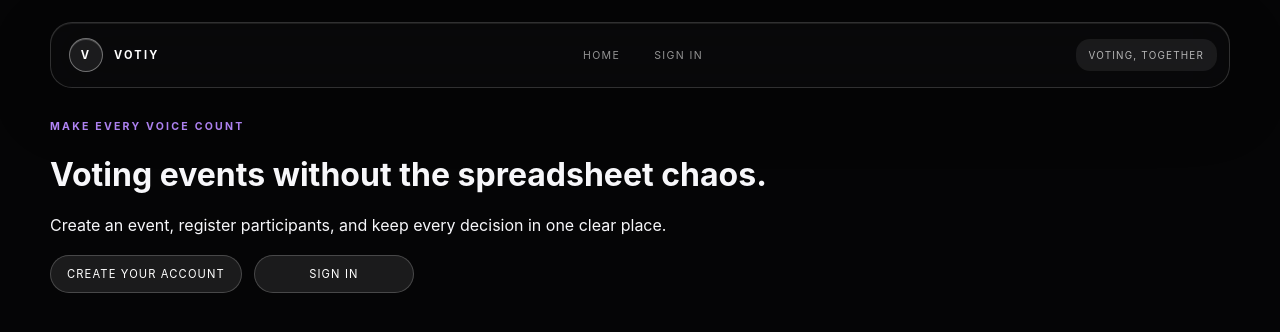
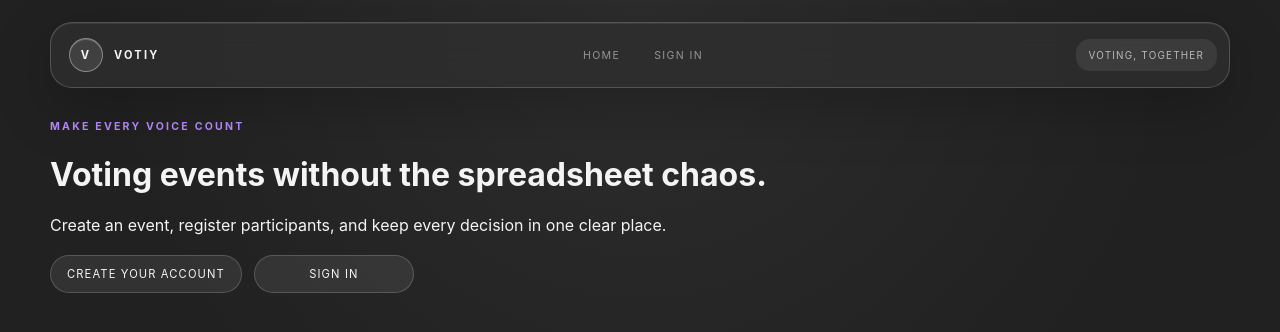
Before and after one commit to pdcombs/hello-codex, a React (Vite) app in the folder votiy-web/: page / in a window 1280 px wide. Shown: the top 332 px of the page. Built offline with nearby package versions, Linux system fonts and the light colour scheme; no server answers.

Commit message:
style(web): tune dark grey theme

```diff
--- a/votiy-web/src/App.css
+++ b/votiy-web/src/App.css
@@ -2,6 +2,16 @@
   --nav-top-offset: 22px;
   --nav-height: 66px;
   --nav-clearance: calc(var(--nav-top-offset) + var(--nav-height) + 32px);
+  --color-app-bg: #212121;
+  --color-app-bg-soft: #2f2f2f;
+  --color-surface: #2b2b2b;
+  --color-surface-raised: #303030;
+  --color-border: rgba(255, 255, 255, 0.12);
+  --color-border-strong: rgba(255, 255, 255, 0.18);
+  --color-text: #f4f4f5;
+  --color-text-muted: rgba(244, 244, 245, 0.68);
+  --color-text-soft: rgba(244, 244, 245, 0.52);
+  --shadow-soft: 0 18px 60px rgba(0, 0, 0, 0.22);
 }
 
 #root {
@@ -11,8 +21,10 @@
 .app-shell {
   min-height: 100vh;
   overflow: hidden;
-  color: #f7f7fa;
-  background: #050506;
+  color: var(--color-text);
+  background:
+    radial-gradient(circle at 50% 0%, rgba(255, 255, 255, 0.055), transparent 34rem),
+    var(--color-app-bg);
 }
 
 .page-shell {
@@ -33,7 +45,7 @@
   padding: 10px 16px;
   border-radius: 12px;
   color: #fff;
-  background: #111;
+  background: var(--color-surface-raised);
   text-decoration: none;
 }
 
@@ -52,10 +64,10 @@
   display: grid;
   grid-template-columns: 1fr auto 1fr;
   align-items: center;
-  border: 1px solid rgba(255, 255, 255, 0.16);
+  border: 1px solid var(--color-border-strong);
   border-radius: 22px;
-  background: rgba(15, 15, 17, 0.46);
-  box-shadow: 0 18px 60px rgba(0, 0, 0, 0.25), inset 0 1px rgba(255, 255, 255, 0.08);
+  background: rgba(47, 47, 47, 0.78);
+  box-shadow: var(--shadow-soft), inset 0 1px rgba(255, 255, 255, 0.08);
   backdrop-filter: blur(28px) saturate(145%);
   -webkit-backdrop-filter: blur(28px) saturate(145%);
   transform: translateX(-50%);
@@ -65,7 +77,7 @@
   display: inline-flex;
   align-items: center;
   gap: 11px;
-  color: #fff;
+  color: var(--color-text);
   font-size: 0.69rem;
   font-weight: 750;
   letter-spacing: 0.2em;
@@ -79,7 +91,7 @@
   place-items: center;
   border: 1px solid rgba(255, 255, 255, 0.38);
   border-radius: 50%;
-  background: rgba(255, 255, 255, 0.08);
+  background: rgba(255, 255, 255, 0.1);
   box-shadow: inset 0 1px rgba(255, 255, 255, 0.2);
   font-size: 0.7rem;
 }
@@ -91,7 +103,7 @@ nav {
 }
 
 nav a {
-  color: rgba(255, 255, 255, 0.56);
+  color: var(--color-text-soft);
   font-size: 0.66rem;
   letter-spacing: 0.13em;
   text-decoration: none;
@@ -100,7 +112,7 @@ nav a {
 }
 
 nav a:hover {
-  color: #fff;
+  color: var(--color-text);
 }
 
 main:focus {
@@ -119,10 +131,10 @@ main:focus {
 .section-card,
 .empty-state,
 .status-card {
-  border: 1px solid rgba(255, 255, 255, 0.12);
-  border-radius: 24px;
-  background: rgba(255, 255, 255, 0.04);
-  box-shadow: inset 0 1px rgba(255, 255, 255, 0.04);
+  border: 1px solid var(--color-border);
+  border-radius: 18px;
+  background: rgba(48, 48, 48, 0.82);
+  box-shadow: inset 0 1px rgba(255, 255, 255, 0.05);
 }
 
 .record-list li {
@@ -135,7 +147,19 @@ main:focus {
 
 .record-list li p {
   margin: 6px 0 0;
-  color: rgba(255, 255, 255, 0.64);
+  color: var(--color-text-muted);
+}
+
+.record-list a {
+  color: var(--color-text);
+  text-decoration-color: rgba(169, 115, 255, 0.55);
+  text-underline-offset: 4px;
+  transition: color 180ms ease, text-decoration-color 180ms ease;
+}
+
+.record-list a:hover {
+  color: #c9adff;
+  text-decoration-color: currentColor;
 }
 
 .section-card,
@@ -195,10 +219,10 @@ main:focus {
   justify-content: center;
   min-width: 160px;
   padding: 11px 16px;
-  border: 1px solid rgba(255, 255, 255, 0.2);
+  border: 1px solid var(--color-border-strong);
   border-radius: 999px;
-  color: #fff;
-  background: rgba(255, 255, 255, 0.09);
+  color: var(--color-text);
+  background: rgba(255, 255, 255, 0.08);
   text-decoration: none;
   text-transform: uppercase;
   letter-spacing: 0.1em;
@@ -213,7 +237,7 @@ main:focus {
   border-radius: 14px;
   font-size: 0.62rem;
   letter-spacing: 0.12em;
-  background: rgba(255, 255, 255, 0.07);
+  background: rgba(255, 255, 255, 0.08);
 }
 
 .system-status {
@@ -223,8 +247,8 @@ main:focus {
   align-items: center;
   gap: 8px;
   border-radius: 14px;
-  color: rgba(255, 255, 255, 0.68);
-  background: rgba(255, 255, 255, 0.07);
+  color: var(--color-text-muted);
+  background: rgba(255, 255, 255, 0.08);
   font-size: 0.62rem;
   letter-spacing: 0.12em;
   text-transform: uppercase;
@@ -264,8 +288,8 @@ main:focus {
 
 .hero-shade {
   background:
-    linear-gradient(90deg, rgba(0, 0, 0, 0.76) 0%, rgba(0, 0, 0, 0.16) 54%, rgba(0, 0, 0, 0.28) 100%),
-    linear-gradient(0deg, rgba(5, 5, 6, 0.92) 0%, transparent 32%, rgba(0, 0, 0, 0.18) 100%);
+    linear-gradient(90deg, rgba(33, 33, 33, 0.82) 0%, rgba(33, 33, 33, 0.22) 54%, rgba(33, 33, 33, 0.36) 100%),
+    linear-gradient(0deg, rgba(33, 33, 33, 0.96) 0%, transparent 32%, rgba(33, 33, 33, 0.22) 100%);
 }
 
 .hero-copy {
@@ -302,15 +326,15 @@ main:focus {
 .hero-copy > p:last-child {
   max-width: 390px;
   margin: 32px 0 0;
-  color: rgba(255, 255, 255, 0.58);
+  color: var(--color-text-muted);
   font-size: 0.9rem;
   line-height: 1.7;
 }
 
 .glass-panel {
-  border: 1px solid rgba(255, 255, 255, 0.16);
-  background: linear-gradient(140deg, rgba(255, 255, 255, 0.12), rgba(255, 255, 255, 0.045));
-  box-shadow: 0 28px 80px rgba(0, 0, 0, 0.32), inset 0 1px rgba(255, 255, 255, 0.12);
+  border: 1px solid var(--color-border-strong);
+  background: linear-gradient(140deg, rgba(64, 64, 64, 0.9), rgba(42, 42, 42, 0.74));
+  box-shadow: 0 28px 80px rgba(0, 0, 0, 0.26), inset 0 1px rgba(255, 255, 255, 0.1);
   backdrop-filter: blur(30px) saturate(135%);
   -webkit-backdrop-filter: blur(30px) saturate(135%);
 }
@@ -338,7 +362,7 @@ main:focus {
 }
 
 .glass-row span {
-  color: rgba(255, 255, 255, 0.46);
+  color: var(--color-text-soft);
 }
 
 .glass-row strong {
@@ -352,7 +376,7 @@ main:focus {
   bottom: 35px;
   display: flex;
   gap: 14px;
-  color: rgba(255, 255, 255, 0.5);
+  color: var(--color-text-soft);
   font-size: 0.62rem;
   letter-spacing: 0.16em;
   text-decoration: none;
@@ -386,7 +410,7 @@ main:focus {
 .section-heading > p {
   max-width: 430px;
   margin: 0 0 8px;
-  color: #77777e;
+  color: #b4b4b8;
   font-size: 0.9rem;
   line-height: 1.75;
 }
@@ -397,8 +421,8 @@ main:focus {
   min-height: 660px;
   overflow: hidden;
   border-radius: 34px;
-  background: #0d0d0e;
-  box-shadow: 0 50px 120px rgba(0, 0, 0, 0.45);
+  background: var(--color-app-bg-soft);
+  box-shadow: 0 50px 120px rgba(0, 0, 0, 0.34);
 }
 
 .gallery-frame > img {
@@ -473,13 +497,13 @@ main:focus {
 .signal-console {
   padding: 32px;
   border-radius: 32px;
-  background: linear-gradient(140deg, rgba(31, 28, 38, 0.92), rgba(17, 17, 20, 0.8));
+  background: linear-gradient(140deg, rgba(54, 54, 54, 0.94), rgba(43, 43, 43, 0.86));
 }
 
 .console-topline {
   display: flex;
   justify-content: space-between;
-  color: rgba(255, 255, 255, 0.36);
+  color: rgba(244, 244, 245, 0.44);
   font-size: 0.6rem;
   letter-spacing: 0.14em;
   text-transform: uppercase;
@@ -514,7 +538,7 @@ main:focus {
 .console-actions > p {
   max-width: 250px;
   margin: 0;
-  color: rgba(255, 255, 255, 0.43);
+  color: var(--color-text-soft);
   font-size: 0.72rem;
   line-height: 1.55;
 }
@@ -526,9 +550,9 @@ button {
   align-items: center;
   justify-content: space-between;
   gap: 18px;
-  border: 1px solid rgba(255, 255, 255, 0.2);
+  border: 1px solid var(--color-border-strong);
   border-radius: 100px;
-  color: #fff;
+  color: var(--color-text);
   background: rgba(255, 255, 255, 0.09);
   box-shadow: inset 0 1px rgba(255, 255, 255, 0.12);
   font: inherit;
@@ -574,8 +598,8 @@ footer {
   padding: 32px 0 40px;
   display: flex;
   justify-content: space-between;
-  border-top: 1px solid rgba(255, 255, 255, 0.08);
-  color: #505056;
+  border-top: 1px solid var(--color-border);
+  color: #9b9ba1;
   font-size: 0.6rem;
   letter-spacing: 0.14em;
   text-transform: uppercase;
--- a/votiy-web/src/index.css
+++ b/votiy-web/src/index.css
@@ -1,7 +1,7 @@
 :root {
   font-family: Inter, ui-sans-serif, -apple-system, BlinkMacSystemFont, "Segoe UI", sans-serif;
-  color: #f5f3f8;
-  background: #09090b;
+  color: #f4f4f5;
+  background: #212121;
   font-synthesis: none;
   text-rendering: optimizeLegibility;
   -webkit-font-smoothing: antialiased;
```
